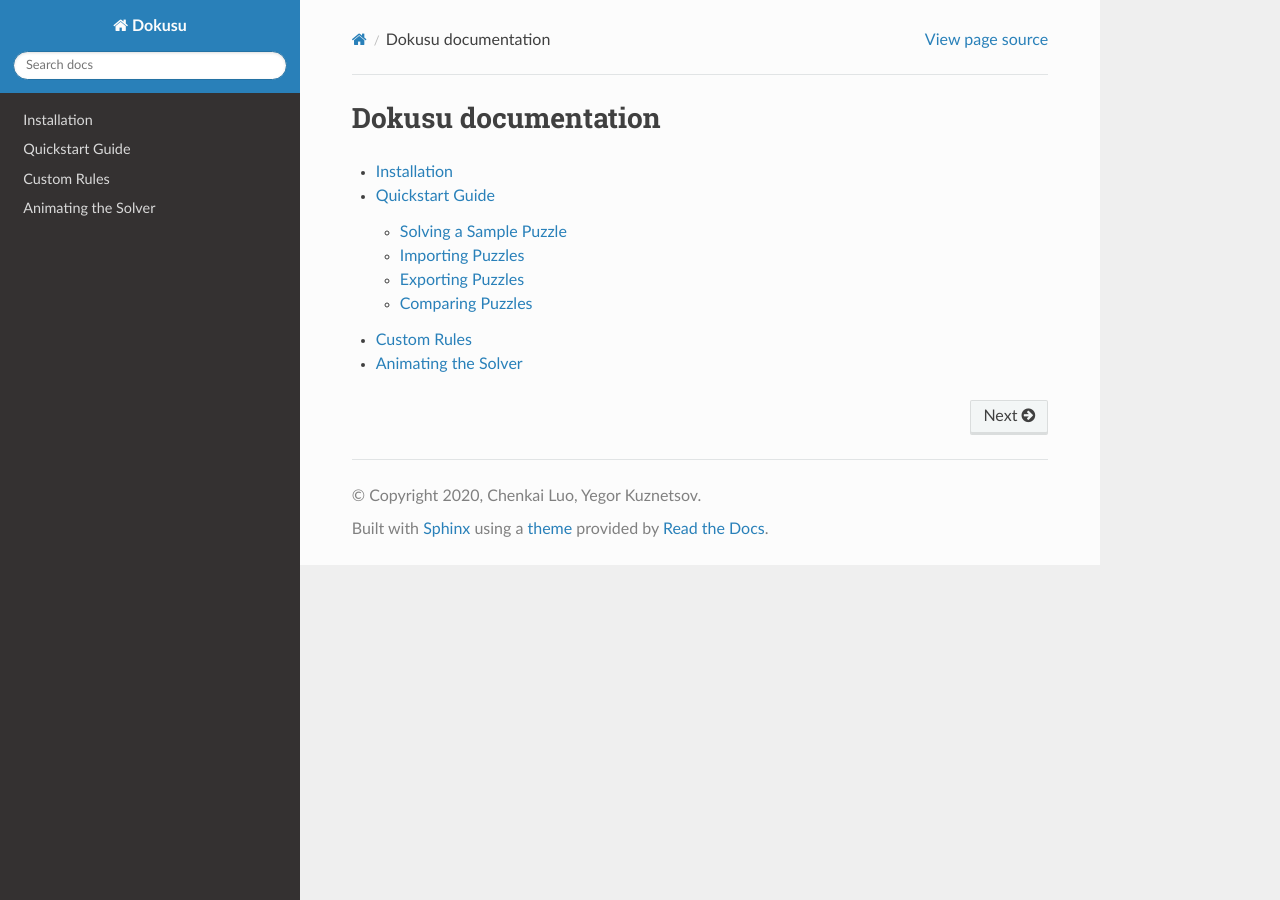
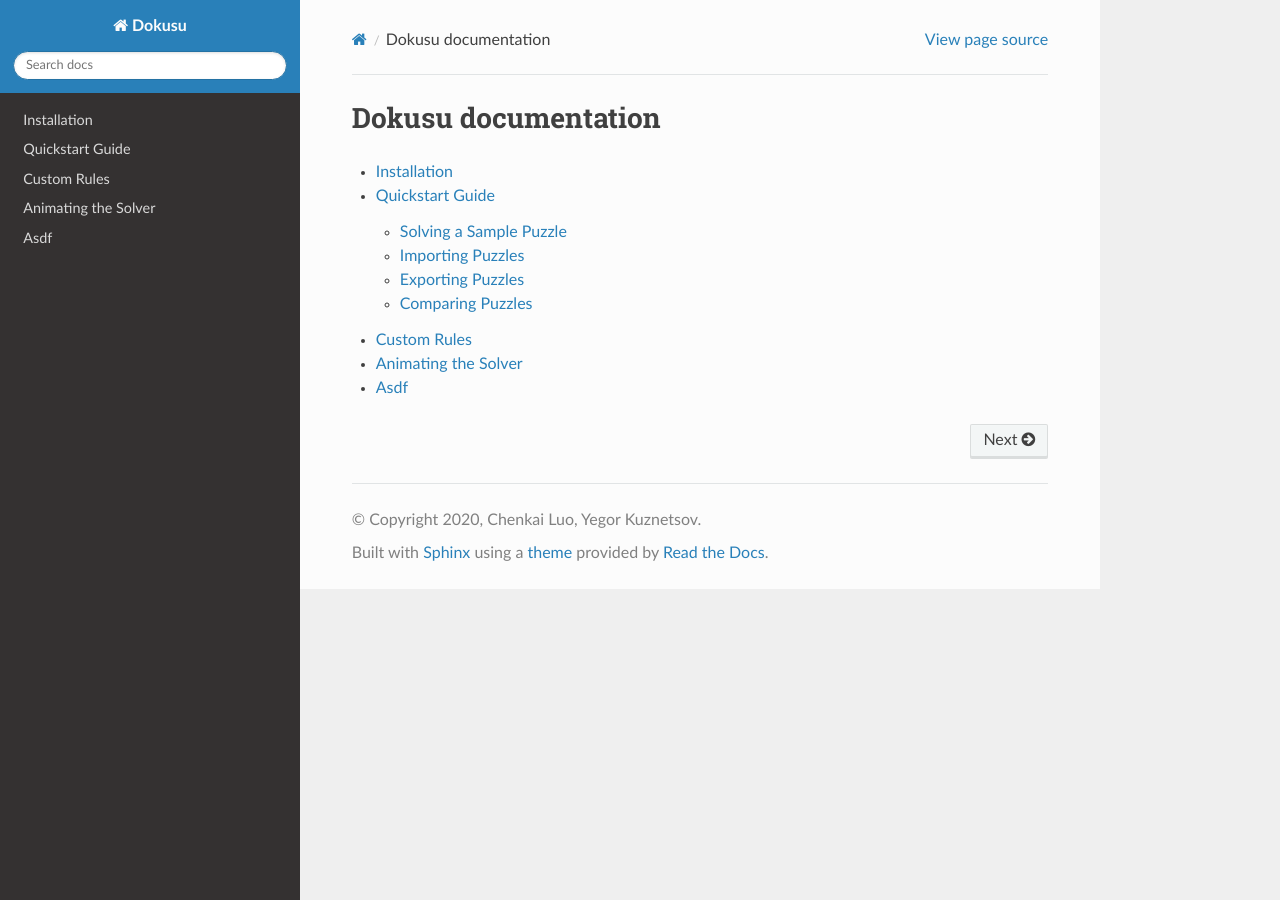
Before and after one commit to Chenkail/Dokusu, a Sphinx documentation site: the page built from docs/source/index.rst, in a window 1280 px wide. Built offline with Sphinx 7.4.7 and the Read the Docs theme 2.0.0, drawn with Linux system fonts in a browser that asks for light colours.

```diff
--- a/docs/source/Sudoku.rst
+++ b/docs/source/Sudoku.rst
@@ -1 +1,5 @@
+********
+Asdf
+********
+
 .. automodule:: dokusu
--- a/docs/source/conf.py
+++ b/docs/source/conf.py
@@ -32,6 +32,7 @@ release = '0.0.1'
 # ones.
 extensions = [
     'sphinx_rtd_theme',
+    'sphinx.ext.autodoc',
 ]
 
 # Add any paths that contain templates here, relative to this directory.
```
